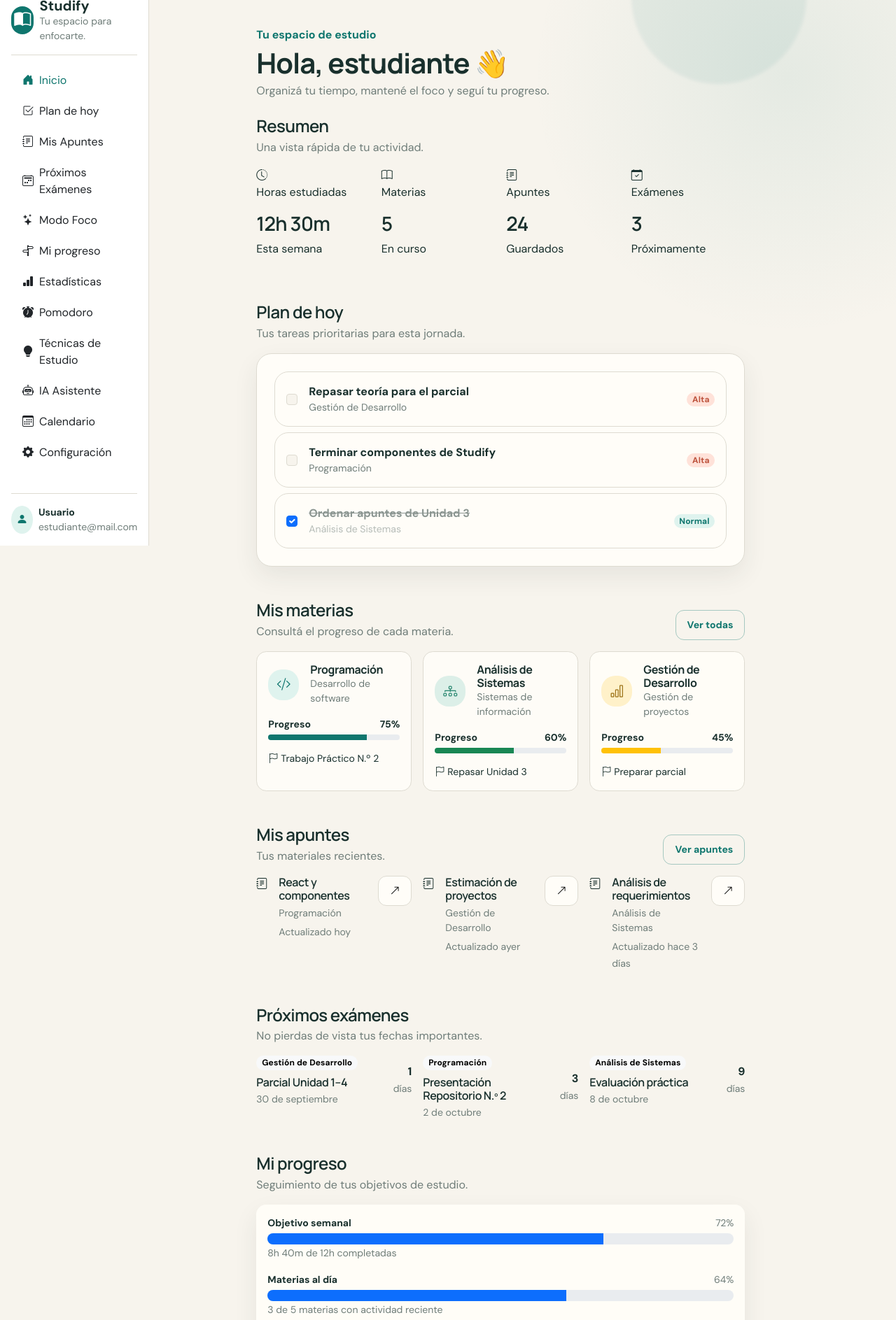
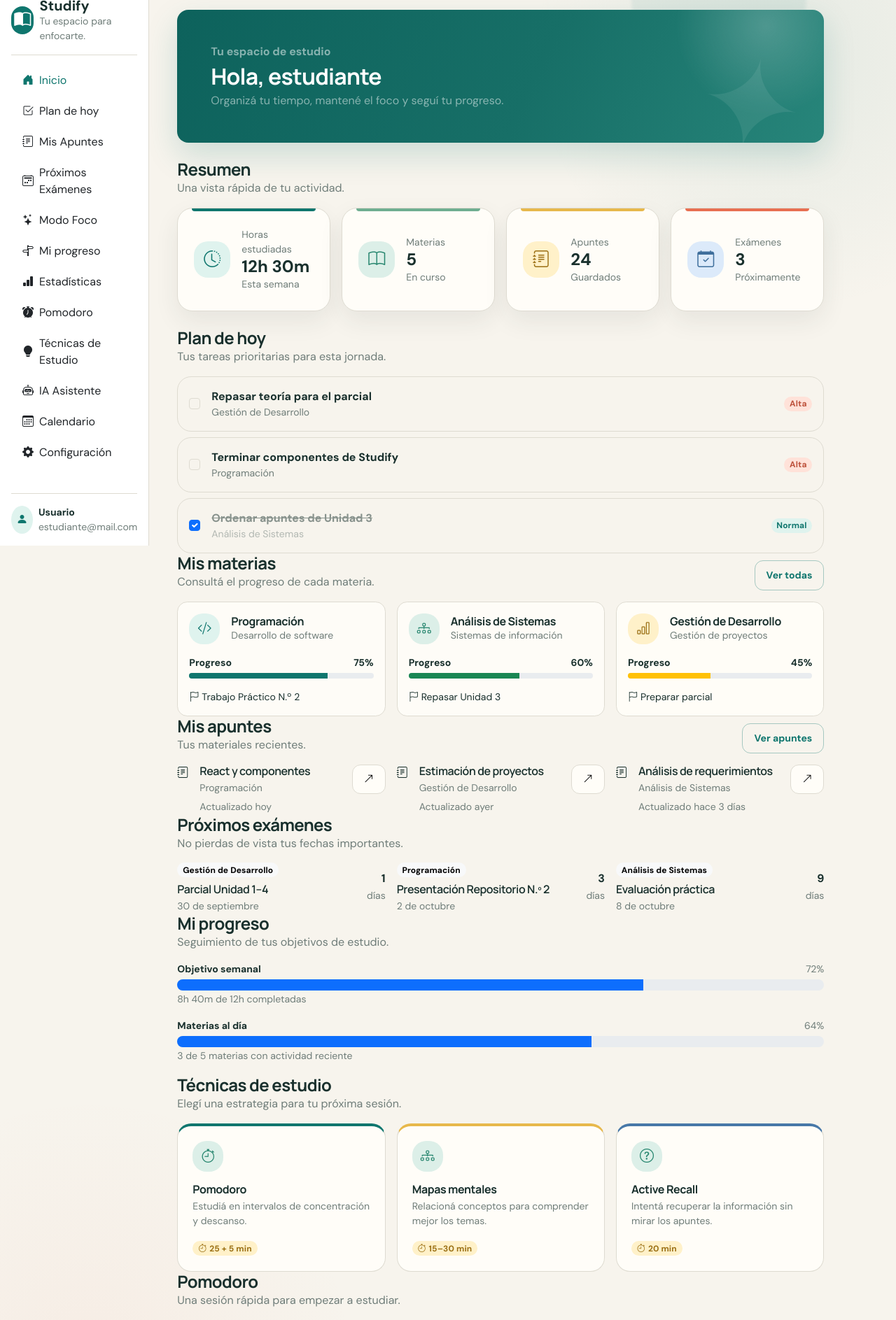
Before and after one commit to FrancoTms/Studify-N2, a React (Vite) app in the folder studify-react/: page /inicio in a window 1280 px wide. Shown: the part 20-1907 px from the top of the page at 70% size. Built offline with nearby package versions, Linux system fonts and the light colour scheme.

Commit message:
Actualizacion Header y Stats

```diff
--- a/studify-react/src/components/SectionHeader.jsx
+++ b/studify-react/src/components/SectionHeader.jsx
@@ -1,15 +1,11 @@
-export default function SectionHeader({ title, subtitle, actionLabel, actionHref = '#' }) {
+export default function SectionHeader({ title, subtitle, actionLabel }) {
   return (
-    <div className="d-flex justify-content-between align-items-end gap-3 mb-3">
+    <div className="d-flex flex-wrap align-items-end justify-content-between gap-2 mb-3">
       <div>
-        <h2 className="h4 mb-1">{title}</h2>
+        <h2 className="h4 fw-bold mb-0">{title}</h2>
         {subtitle && <p className="text-secondary mb-0">{subtitle}</p>}
       </div>
-      {actionLabel && (
-        <a href={actionHref} className="btn btn-sm btn-outline-primary">
-          {actionLabel}
-        </a>
-      )}
+      {actionLabel && <button type="button" className="btn btn-outline-primary btn-sm">{actionLabel}</button>}
     </div>
   )
 }
--- a/studify-react/src/components/StatCard.jsx
+++ b/studify-react/src/components/StatCard.jsx
@@ -1,14 +1,16 @@
+import ToneIcon from './ToneIcon'
+
 export default function StatCard({ icon, title, value, description, tone = 'primary' }) {
   return (
-    <article className={`stat-card ${tone}`}>
-      <div className="stat-icon">
-        <i className={`bi ${icon}`}></i>
+    <div className="card h-100">
+      <div className="card-body d-flex align-items-center gap-3">
+        <ToneIcon icon={`${icon} fs-4`} tone={tone} size={52} />
+        <div>
+          <p className="text-secondary small mb-0">{title}</p>
+          <p className="h4 fw-bold mb-0">{value}</p>
+          <p className="text-secondary small mb-0">{description}</p>
+        </div>
       </div>
-      <div className="stat-content">
-        <p className="stat-title">{title}</p>
-        <h3 className="stat-value">{value}</h3>
-        {description && <p className="stat-description">{description}</p>}
-      </div>
-    </article>
+    </div>
   )
 }
--- a/studify-react/src/pages/Dashboard.jsx
+++ b/studify-react/src/pages/Dashboard.jsx
@@ -6,6 +6,7 @@ import ExamCard from '../components/ExamCard'
 import TaskItem from '../components/TaskItem'
 import TechniqueCard from '../components/TechniqueCard'
 import ProgressBar from '../components/ProgressBar'
+import usePageTitle from '../hooks/usePageTitle'
 
 const stats = [
   { icon: 'bi-clock-history', title: 'Horas estudiadas', value: '12h 30m', description: 'Esta semana', tone: 'primary' },
@@ -45,18 +46,19 @@ const techniques = [
 ]
 
 export default function Dashboard() {
+  usePageTitle('Inicio | Studify')
+
   return (
-    <main className="col-lg-9 col-xl-10 px-3 px-lg-4 py-4" id="inicio">
-      <div className="container-fluid">
-        <header className="mb-4">
-          <p className="text-primary fw-semibold mb-1">Tu espacio de estudio</p>
-          <h1 className="display-6 fw-bold mb-1">Hola, estudiante 👋</h1>
-          <p className="text-secondary mb-0">Organizá tu tiempo, mantené el foco y seguí tu progreso.</p>
+    <>
+      <header className="dash-hero rounded-4 p-4 p-lg-5 mb-4 text-white">
+        <p className="text-white-50 fw-semibold mb-1">Tu espacio de estudio</p>
+        <h1 className="display-6 fw-bold mb-1">Hola, estudiante</h1>
+        <p className="text-white-50 mb-0">Organizá tu tiempo, mantené el foco y seguí tu progreso.</p>
       </header>
 
-        <section className="mb-5">
+      <section className="mb-4">
         <SectionHeader title="Resumen" subtitle="Una vista rápida de tu actividad." />
-          <div className="row g-3">
+        <div className="row g-3" aria-label="Resumen de actividad">
           {stats.map((stat) => (
             <div className="col-sm-6 col-xl-3" key={stat.title}>
               <StatCard {...stat} />
@@ -65,18 +67,16 @@ export default function Dashboard() {
         </div>
       </section>
 
-        <section className="mb-5" id="plan-de-hoy">
+      <section className="dash-panel" id="plan-de-hoy" style={{ '--panel-accent': 'var(--sf-primary)' }}>
         <SectionHeader title="Plan de hoy" subtitle="Tus tareas prioritarias para esta jornada." />
-          <div className="card border-0 shadow-sm">
-            <div className="card-body">
+        <div>
             <div className="d-flex flex-column gap-2">
               {tasks.map((task) => <TaskItem key={task.title} {...task} />)}
             </div>
           </div>
-          </div>
         </section>
 
-        <section className="mb-5" id="materias">
+      <section className="dash-panel" id="materias" style={{ '--panel-accent': 'var(--sf-blue)' }}>
         <SectionHeader title="Mis materias" subtitle="Consultá el progreso de cada materia." actionLabel="Ver todas" />
         <div className="row g-3">
           {subjects.map((subject) => (
@@ -87,7 +87,7 @@ export default function Dashboard() {
         </div>
       </section>
 
-        <section className="mb-5" id="mis-apuntes">
+      <section className="dash-panel" id="mis-apuntes" style={{ '--panel-accent': 'var(--sf-yellow)' }}>
         <SectionHeader title="Mis apuntes" subtitle="Tus materiales recientes." actionLabel="Ver apuntes" />
         <div className="row g-3">
           {notes.map((note) => (
@@ -98,7 +98,7 @@ export default function Dashboard() {
         </div>
       </section>
 
-        <section className="mb-5" id="proximos-examenes">
+      <section className="dash-panel" id="proximos-examenes" style={{ '--panel-accent': 'var(--sf-accent)' }}>
         <SectionHeader title="Próximos exámenes" subtitle="No pierdas de vista tus fechas importantes." />
         <div className="row g-3">
           {exams.map((exam) => (
@@ -109,17 +109,15 @@ export default function Dashboard() {
         </div>
       </section>
 
-        <section className="mb-5" id="mi-progreso">
+      <section className="dash-panel" id="mi-progreso" style={{ '--panel-accent': 'var(--sf-primary)' }}>
         <SectionHeader title="Mi progreso" subtitle="Seguimiento de tus objetivos de estudio." />
-          <div className="card border-0 shadow-sm">
-            <div className="card-body">
+        <div>
             <ProgressBar label="Objetivo semanal" value={72} detail="8h 40m de 12h completadas" />
             <ProgressBar label="Materias al día" value={64} detail="3 de 5 materias con actividad reciente" />
           </div>
-          </div>
         </section>
 
-        <section className="mb-5" id="tecnicas-estudio">
+      <section className="dash-panel" id="tecnicas-estudio" style={{ '--panel-accent': 'var(--sf-yellow)' }}>
         <SectionHeader title="Técnicas de estudio" subtitle="Elegí una estrategia para tu próxima sesión." />
         <div className="row g-3">
           {techniques.map((technique) => (
@@ -130,10 +128,9 @@ export default function Dashboard() {
         </div>
       </section>
 
-        <section className="mb-5" id="pomodoro">
+      <section className="dash-panel" id="pomodoro" style={{ '--panel-accent': 'var(--sf-accent)' }}>
         <SectionHeader title="Pomodoro" subtitle="Una sesión rápida para empezar a estudiar." />
-          <div className="card border-0 shadow-sm">
-            <div className="card-body d-flex flex-wrap align-items-center justify-content-between gap-3">
+        <div className="d-flex flex-wrap align-items-center justify-content-between gap-3">
             <div>
               <span className="badge text-bg-primary mb-2">Enfoque</span>
               <h3 className="h4 mb-1">25:00</h3>
@@ -143,23 +140,19 @@ export default function Dashboard() {
               <i className="bi bi-play-fill me-1"></i> Iniciar
             </button>
           </div>
+        </section>
+
+      <section className="dash-panel" id="estadisticas" style={{ '--panel-accent': 'var(--sf-blue)' }}>
+        <SectionHeader title="Estadísticas" subtitle="Visualizá tus hábitos y horas de estudio." />
+        <div>
+            <ProgressBar label="Constancia semanal" value={78} detail="5 días activos esta semana" />
+            <ProgressBar label="Cumplimiento de tareas" value={83} detail="10 de 12 tareas completadas" />
           </div>
         </section>
 
-        <section className="mb-5" id="estadisticas">
-          <SectionHeader title="Estadísticas" subtitle="Visualizá tus hábitos y horas de estudio." />
-          <div className="card border-0 shadow-sm">
-            <div className="card-body">
-              <ProgressBar label="Constancia semanal" value={78} detail="5 días activos esta semana" />
-              <ProgressBar label="Cumplimiento de tareas" value={83} detail="10 de 12 tareas completadas" />
-            </div>
-          </div>
-        </section>
-
-        <section className="mb-5" id="ia-asistente">
+      <section className="dash-panel" id="ia-asistente" style={{ '--panel-accent': 'var(--sf-primary)' }}>
         <SectionHeader title="IA Asistente" subtitle="Herramientas para resumir, practicar y organizar tus materiales." />
-          <div className="card border-0 shadow-sm">
-            <div className="card-body">
+        <div>
             <div className="d-flex align-items-start gap-3">
               <div className="rounded-3 bg-primary-subtle text-primary p-3">
                 <i className="bi bi-robot fs-3"></i>
@@ -171,9 +164,7 @@ export default function Dashboard() {
               </div>
             </div>
           </div>
-          </div>
         </section>
-      </div>
-    </main>
+    </>
   )
 }
```
Lines whose indentation alone changed are shown as unchanged.
